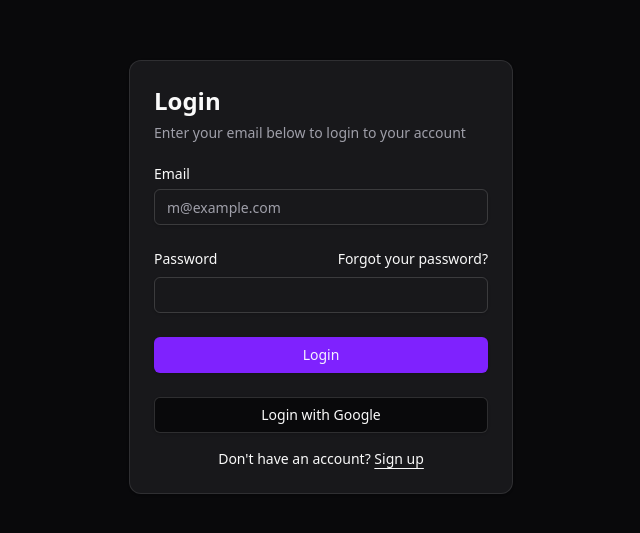
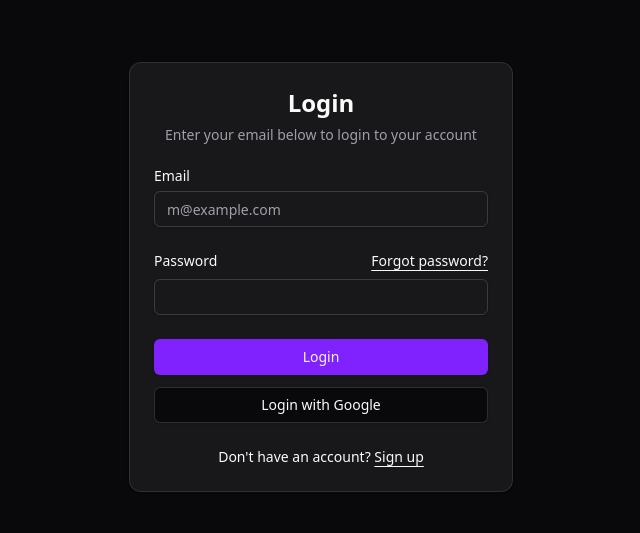
Before and after one commit to tushar-upadhya/forms, a React (Vite) app: page / in a window 1280 px wide. Shown: the part 155-688 px from the top of the page, without its empty margins (319-959 px from the left). Built offline with nearby package versions, Linux system fonts and the light colour scheme.

Commit message:
feat(LoginForm): implement login functionality with useLogin hook and integrate axios for API calls

```diff
--- a/package.json
+++ b/package.json
@@ -21,6 +21,8 @@
     "@radix-ui/react-slot": "^1.2.3",
     "@radix-ui/react-tooltip": "^1.2.7",
     "@tailwindcss/vite": "^4.1.7",
+    "@tanstack/react-query": "^5.77.2",
+    "axios": "^1.9.0",
     "class-variance-authority": "^0.7.1",
     "clsx": "^2.1.1",
     "lucide-react": "^0.511.0",
--- a/src/components/ui/login-form.tsx
+++ b/src/components/ui/login-form.tsx
@@ -8,6 +8,7 @@ import {
 } from "@/components/ui/card";
 import { Input } from "@/components/ui/input";
 import { Label } from "@/components/ui/label";
+import { useLogin } from "@/hooks/useLogin";
 import { cn } from "@/lib/utils";
 import { useState } from "react";
 
@@ -21,28 +22,41 @@ export function LoginForm({
     const [email, setEmail] = useState("");
     const [password, setPassword] = useState("");
 
+    const loginMutation = useLogin(
+        () => {
+            console.log("Login successful!");
+            if (onLogin) onLogin();
+        },
+        (error) => {
+            console.error(
+                "Login failed:",
+                error.response?.data || error.message
+            );
+            alert(
+                "Login failed: " +
+                    (error.response?.data?.message || error.message)
+            );
+        }
+    );
+
     const handleSubmit = (e: React.FormEvent) => {
         e.preventDefault();
-
-        // Dummy validation logic
-        if (email && password) {
-            console.log("Logging in with:", { email, password });
-            if (onLogin) onLogin(); // Notify parent
-        }
+        loginMutation.mutate({ email, password });
     };
 
     return (
         <div className={cn("flex flex-col gap-6", className)} {...props}>
-            <Card>
+            <Card className="w-full">
                 <CardHeader>
-                    <CardTitle className="text-2xl">Login</CardTitle>
-                    <CardDescription>
+                    <CardTitle className="text-2xl text-center">
+                        Login
+                    </CardTitle>
+                    <CardDescription className="text-center">
                         Enter your email below to login to your account
                     </CardDescription>
                 </CardHeader>
                 <CardContent>
-                    <form onSubmit={handleSubmit}>
-                        <div className="flex flex-col gap-6">
+                    <form onSubmit={handleSubmit} className="space-y-6">
                         <div className="grid gap-2">
                             <Label htmlFor="email">Email</Label>
                             <Input
@@ -55,41 +69,50 @@ export function LoginForm({
                             />
                         </div>
                         <div className="grid gap-2">
-                                <div className="flex items-center">
+                            <div className="flex items-center justify-between">
                                 <Label htmlFor="password">Password</Label>
                                 <a
                                     href="#"
-                                        className="ml-auto inline-block text-sm underline-offset-4 hover:underline"
+                                    className="text-sm underline underline-offset-4 hover:text-primary"
                                 >
-                                        Forgot your password?
+                                    Forgot password?
                                 </a>
                             </div>
                             <Input
                                 id="password"
                                 type="password"
                                 value={password}
-                                    onChange={(e) =>
-                                        setPassword(e.target.value)
-                                    }
+                                onChange={(e) => setPassword(e.target.value)}
                                 required
                             />
                         </div>
-                            <Button type="submit" className="w-full">
-                                Login
+                        <div className="flex flex-col gap-3">
+                            <Button
+                                type="submit"
+                                className="w-full"
+                                disabled={loginMutation.isPending}
+                            >
+                                {loginMutation.isPending
+                                    ? "Logging in..."
+                                    : "Login"}
                             </Button>
-                            <Button variant="outline" className="w-full">
+                            <Button
+                                variant="outline"
+                                className="w-full"
+                                type="button"
+                            >
                                 Login with Google
                             </Button>
                         </div>
-                        <div className="mt-4 text-center text-sm">
+                        <p className="mt-4 text-center text-sm">
                             Don&apos;t have an account?{" "}
                             <a
                                 href="#"
-                                className="underline underline-offset-4"
+                                className="underline underline-offset-4 hover:text-primary"
                             >
                                 Sign up
                             </a>
-                        </div>
+                        </p>
                     </form>
                 </CardContent>
             </Card>
--- /dev/null
+++ b/src/hooks/useLogin.ts
@@ -0,0 +1,22 @@
+/* eslint-disable @typescript-eslint/no-explicit-any */
+import { useMutation } from "@tanstack/react-query";
+import axios from "axios";
+
+export interface LoginPayload {
+    email: string;
+    password: string;
+}
+
+export function useLogin(
+    onSuccess?: () => void,
+    onError?: (error: any) => void
+) {
+    return useMutation({
+        mutationFn: async (data: LoginPayload) => {
+            const response = await axios.post("/form/api/v1/auth/login", data);
+            return response.data;
+        },
+        onSuccess,
+        onError,
+    });
+}
--- a/src/main.tsx
+++ b/src/main.tsx
@@ -1,10 +1,15 @@
+import { QueryClient, QueryClientProvider } from "@tanstack/react-query";
 import { StrictMode } from "react";
 import { createRoot } from "react-dom/client";
 import App from "./App.tsx";
 import "./index.css";
 
+const queryClient = new QueryClient();
+
 createRoot(document.getElementById("root")!).render(
     <StrictMode>
-        <App />
+        <QueryClientProvider client={queryClient}>
+            <App />
+        </QueryClientProvider>
     </StrictMode>
 );
```
Also changed, not shown: 1 other file (tests, documents, lock files or other folders). Lines whose indentation alone changed are shown as unchanged.
